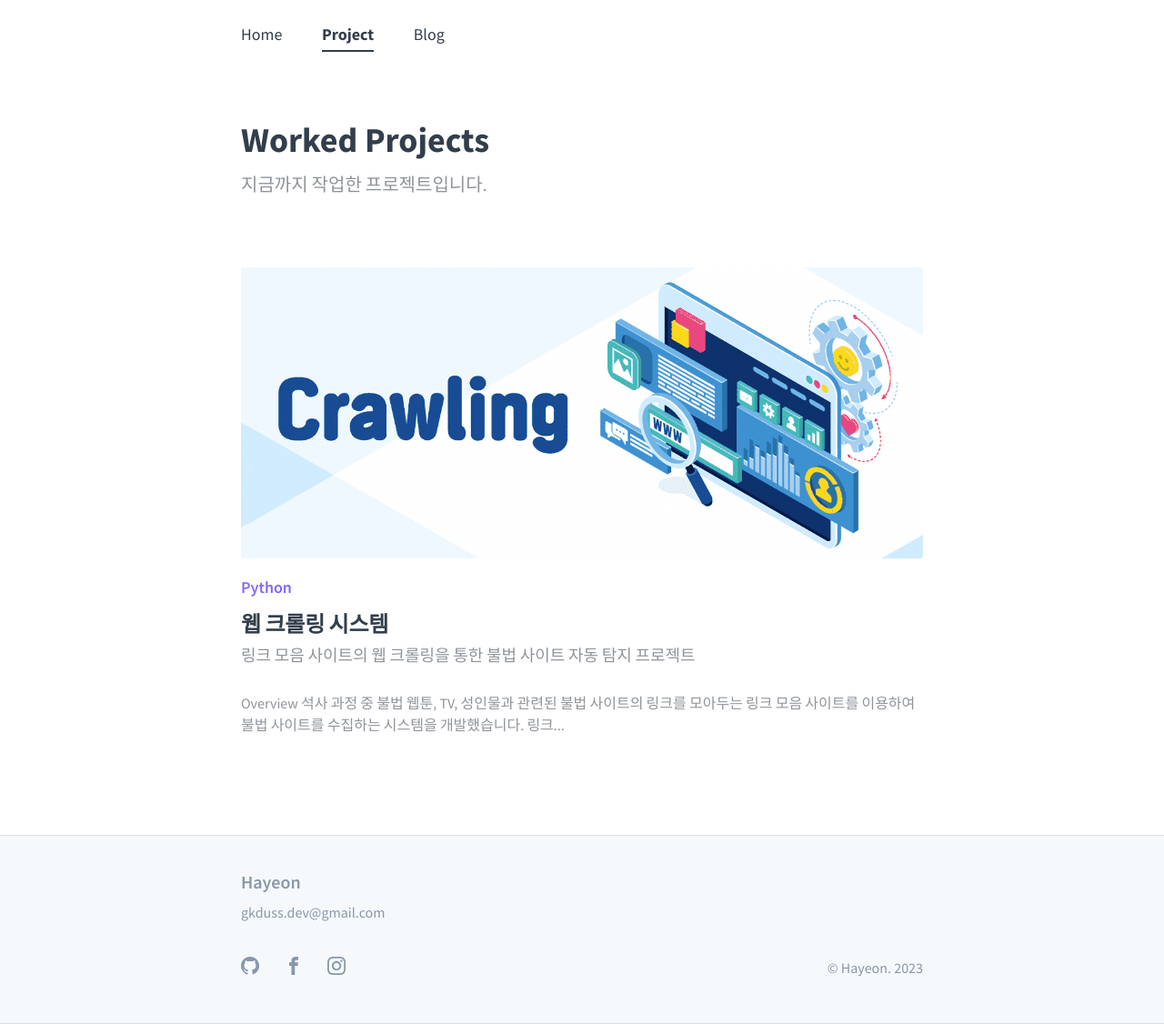
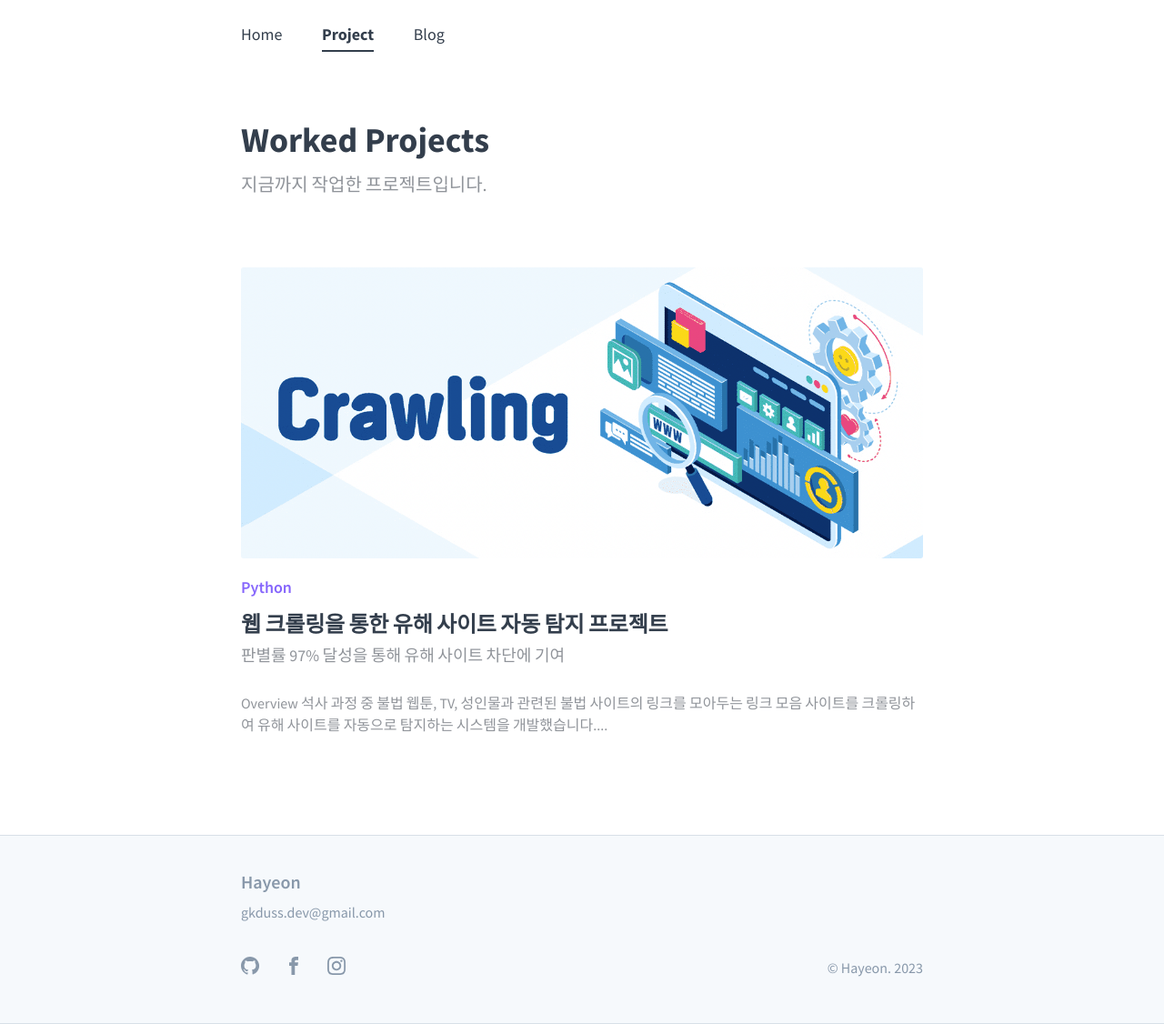
Before and after one commit to gkduss/gkduss.github.io, a Jekyll site: the page built from project/index.md, in a window 1280 px wide. Shown: the whole page at 91% size. Built offline with Jekyll 4.4.1, drawn with Linux system fonts in a browser that asks for light colours.

Commit message:
Update web crawler project file

```diff
--- a/project/web-crawler-project/index.md
+++ b/project/web-crawler-project/index.md
@@ -1,8 +1,8 @@
 ---
 layout: post
 author: "Hayeon"
-title:  "웹 크롤링 시스템"
-subtitle: "링크 모음 사이트의 웹 크롤링을 통한 불법 사이트 자동 탐지 프로젝트"
+title:  "웹 크롤링을 통한 유해 사이트 자동 탐지 프로젝트"
+subtitle: "판별률 97% 달성을 통해 유해 사이트 차단에 기여"
 type: "Python"
 projects: true
 text: true
@@ -17,8 +17,8 @@ order: 1
 
 # Overview
 
-석사 과정 중 불법 웹툰, TV, 성인물과 관련된 불법 사이트의 링크를 모아두는 링크 모음 사이트를 이용하여 불법 사이트를 수집하는 시스템을 개발했습니다.
-링크 모음 사이트를 기반으로 불법 사이트를 수집한 뒤에 HTML, URL을 기반으로 카테고리를 분류하고 관련 정보를 데이터베이스에 축적하였습니다.
+석사 과정 중 불법 웹툰, TV, 성인물과 관련된 불법 사이트의 링크를 모아두는 링크 모음 사이트를 크롤링하여 유해 사이트를 자동으로 탐지하는 시스템을 개발했습니다.
+링크 모음 사이트를 기반으로 유해 사이트를 수집한 뒤에 HTML, URL을 기반으로 카테고리를 분류하고 관련 정보를 다음과 같이 데이터베이스에 축적하였습니다.
 <br>
 <br>
 
@@ -26,9 +26,9 @@ order: 1
 <br>
 <br>
 
-## 불법 사이트 현황
+## 유해 사이트 현황
 
-불법 사이트는 날이 갈수록 많아지는 추세입니다. 불법 사이트에는 웹툰, TV 프로그램, 성인물 등 다양한 사이트가 있습니다. 그 중에서도 돈을 내고 유료로 이용해야 하는 웹툰을 불법 복제한 사이트의 경우 웹툰 산업에 심각한 피해를 주고 있습니다.
+유해 사이트는 날이 갈수록 많아지는 추세입니다. 유해 사이트에는 웹툰, TV 프로그램, 성인물 등 다양한 사이트가 있습니다. 그 중에서도 돈을 내고 유료로 이용해야 하는 웹툰을 불법 복제한 사이트의 경우 웹툰 산업에 심각한 피해를 주고 있습니다.
 <br>
 <br>
 
@@ -36,7 +36,7 @@ order: 1
 <br>
 
 실제로 불법 웹툰 사이트의 접근이 쉬워지면서 기존 웹툰 사이트의 트래픽을 넘어서고 있습니다. 국내 웹툰 시장 규모는 7000억원 정도인데 업계의 피해액이 시장 규모의 30% 정도에 이를 정도로 심각한 수준입니다.
-따라서 이러한 불법 사이트들을 자동으로 탐지하여 신고할 목적으로 시스템을 개발했습니다.
+따라서 이러한 사이트들을 자동으로 탐지하여 신고할 목적으로 시스템을 개발했습니다.
 <br>
 <br>
 <br>
@@ -45,7 +45,7 @@ order: 1
 ## 웹 크롤링 시스템 설명
 
 웹 크롤링 시스템은 링크 모음 사이트를 seeds로 불법 사이트를 수집한 뒤 카테고리를 분류하고 ip, 국가 등 관련 정보를 축적하였습니다.
-불법 사이트를 수집할 때에는 `Requests`, `BeautifulSoup` 라이브러리를 이용했습니다.
+유해 사이트를 수집할 때에는 `Requests`, `BeautifulSoup` 라이브러리를 이용했습니다.
 <br>
 <br>
 
@@ -71,64 +71,64 @@ BeautifulSoup 라이브러리는 Requests로 얻는 HTML 정보에서 원하는
 ---
 ## 데이터베이스 수집 구조
 
-불법 사이트의 기본 정보, 운영자 정보, 접속 가능 여부, SNS 정보, 불법 사이트 운영 형태로 총 5개의 테이블로 구성하였습니다.
+유해 사이트의 기본 정보, 운영자 정보, 접속 가능 여부, SNS 정보, 유해 사이트 운영 형태로 총 5개의 테이블로 구성하였습니다.
 <br>
 <br>
 
-### 1️⃣ 불법 사이트의 기본 정보
+### 1️⃣ 유해 사이트의 기본 정보
 <br>
 
 ![image](https://user-images.githubusercontent.com/77316808/199218907-2a2a8676-b2d2-4cfd-afbb-6662560f0029.png){: width="70%" height="70%"}{: .align-center}
 
-불법 사이트의 기본 정보에는 `url`과 `제목`, `카테고리`, `HTML 저장 경로` 등 불법 사이트를 식별하기 위한 기본 정보들을 저장했습니다.
+유해 사이트의 기본 정보에는 `url`과 `제목`, `카테고리`, `HTML 저장 경로` 등 유해 사이트를 식별하기 위한 기본 정보들을 저장했습니다.
 <br>
 <br>
 <br>
 
-### 2️⃣ 불법 사이트의 운영자 정보
+### 2️⃣ 유해 사이트의 운영자 정보
 <br>
 
 ![image](https://user-images.githubusercontent.com/77316808/199224338-09b3c7ee-4ad7-46ed-a629-a61bea4acfd6.png){: width="70%" height="70%"}{: .align-center}
 
-불법 사이트의 `ip`와 `Google Analytics ID`를 수집하고 불법 사이트가 이용하는 `CMS`(Content Management System)가 그누보드인지 제로보드인지 파악하여 운영자 추적이나 불법 사이트 운영 그룹 특정에 도움이 될 만한 정보를 저장했습니다.
+유해 사이트의 `ip`와 `Google Analytics ID`를 수집하고 유해 사이트가 이용하는 `CMS`(Content Management System)가 그누보드인지 제로보드인지 파악하여 운영자 추적이나 유해 사이트 운영 그룹 특정에 도움이 될 만한 정보를 저장했습니다.
 <br>
 <br>
 <br>
 
-### 3️⃣ 불법 사이트의 접속 가능 여부
+### 3️⃣ 유해 사이트의 접속 가능 여부
 <br>
 
 ![image](https://user-images.githubusercontent.com/77316808/199224836-d2237f2d-a24c-4e67-a754-dbf5612c7acd.png){: width="70%" height="70%"}{: .align-center}
 
-웹 크롤링 시스템이 불법 사이트 url을 `수집한 날짜`와 수집한 불법 사이트를 마지막으로 `방문한 날짜`가 저장되어 있어서 해당 불법 사이트 접속이 언제까지 가능했는지 확인할 수 있습니다.
+웹 크롤링 시스템이 유해 사이트 url을 `수집한 날짜`와 수집한 유해 사이트를 마지막으로 `방문한 날짜`가 저장되어 있어서 해당 유해 사이트 접속이 언제까지 가능했는지 확인할 수 있습니다.
 <br>
 <br>
 <br>
 
-### 4️⃣ 불법 사이트의 SNS 정보
+### 4️⃣ 유해 사이트의 SNS 정보
 <br>
 
 ![image](https://user-images.githubusercontent.com/77316808/199225145-2cde024c-500b-4fd1-a0de-49c0bcf7da6f.png){: width="70%" height="70%"}{: .align-center}
 
-불법 사이트에서 운영하는 `트위터`와 `텔레그램` 주소를 수집하고 각 SNS에서 불법 사이트 url을 포함하고 있는 메시지를 추출하여 저장했습니다.
+유해 사이트에서 운영하는 `트위터`와 `텔레그램` 주소를 수집하고 각 SNS에서 유해 사이트 url을 포함하고 있는 메시지를 추출하여 저장했습니다.
 <br>
 <br>
 <br>
 
-### 5️⃣ 불법 사이트의 운영 형태
+### 5️⃣ 유해 사이트의 운영 형태
 <br>
 
 ![image](https://user-images.githubusercontent.com/77316808/199226196-914d67cc-7e13-49f9-a2c4-92c5f3682307.png){: width="70%" height="70%"}{: .align-center}
 
-불법 사이트의 ip를 기반으로 `whois` 정보와 `VPN` 및 `CDN` 사용 여부를 확인하였습니다. 추적이나 단속을 피하기 위해 운영 서버를 해외에 두거나, VPN 또는 CDN 서비스를 사용하는 불법 사이트가 다수 존재하는 것을 확인할 수 있었습니다.
+유해 사이트의 ip를 기반으로 `whois` 정보와 `VPN` 및 `CDN` 사용 여부를 확인하였습니다. 추적이나 단속을 피하기 위해 운영 서버를 해외에 두거나, VPN 또는 CDN 서비스를 사용하는 유해 사이트가 다수 존재하는 것을 확인할 수 있었습니다.
 <br>
 <br>
 <br>
 <br>
 
 ---
-## 불법 사이트 수집 결과
+## 유해 사이트 수집 결과
 
-웹 크롤링 시스템을 이용하여 수집된 총 7,083개 url 중에서 접속 가능한 url은 628개이며 불법 사이트는 610개, 정상 사이트는 18개로 97%의 판별률을 보였습니다. 수집된 url에 비해 접속 가능한 url이 적은 이유는 불법 사이트가 단속을 회피할 목적으로 url을 주기적으로 변경하기 때문입니다.
+웹 크롤링 시스템을 이용하여 수집된 총 7,083개 url 중에서 접속 가능한 url은 628개이며 유해 사이트는 610개, 정상 사이트는 18개로 97%의 판별률을 보였습니다. 수집된 url에 비해 접속 가능한 url이 적은 이유는 유해 사이트가 단속을 회피할 목적으로 url을 주기적으로 변경하기 때문입니다.
 
-따라서 해당 시스템을 바탕으로 현재 방송통신심의위원회의 차단 심의에 기여가 가능하고, 지속적인 불법 사이트 차단을 위한 효과적인 정책 수립에 도움을 줄 수 있습니다.
+따라서 해당 시스템을 바탕으로 현재 방송통신심의위원회의 차단 심의에 기여하였고, 지속적인 유해 사이트 차단을 위한 효과적인 정책 수립에 도움을 줄 수 있습니다.
```
